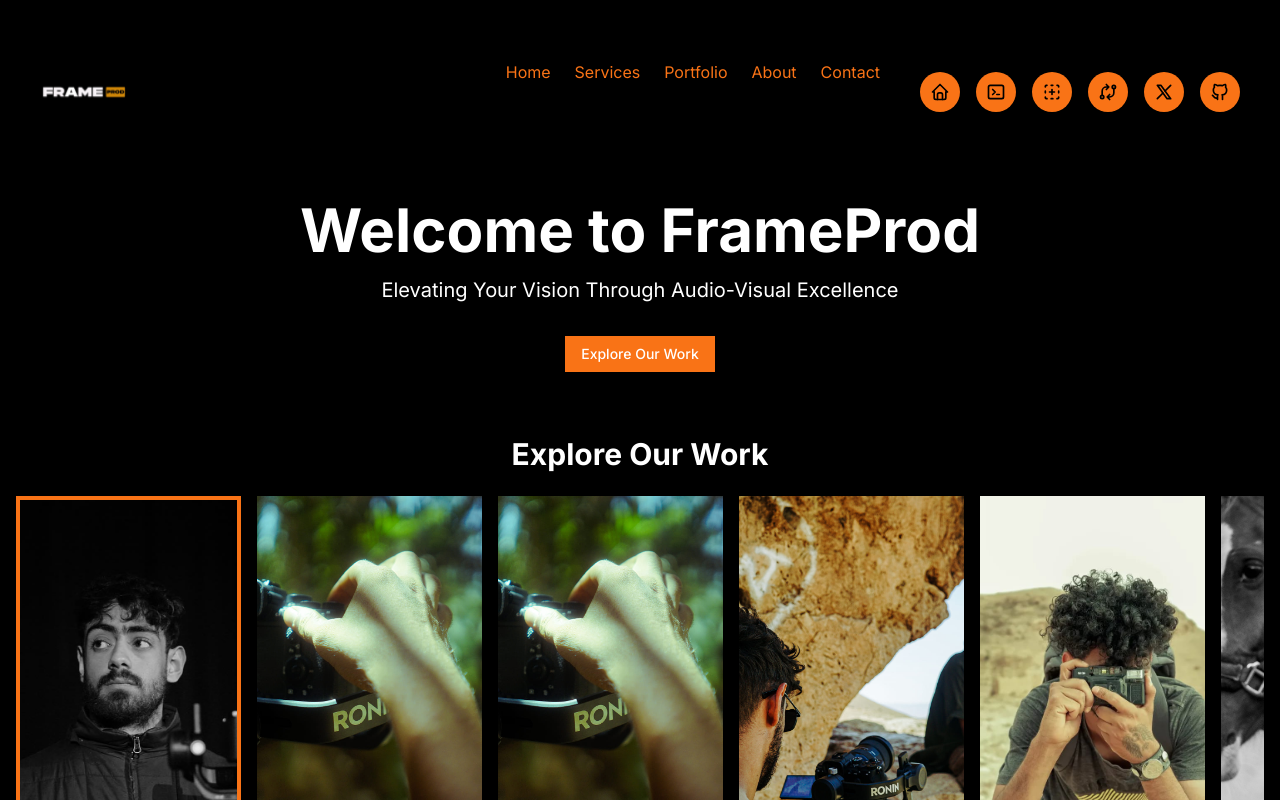
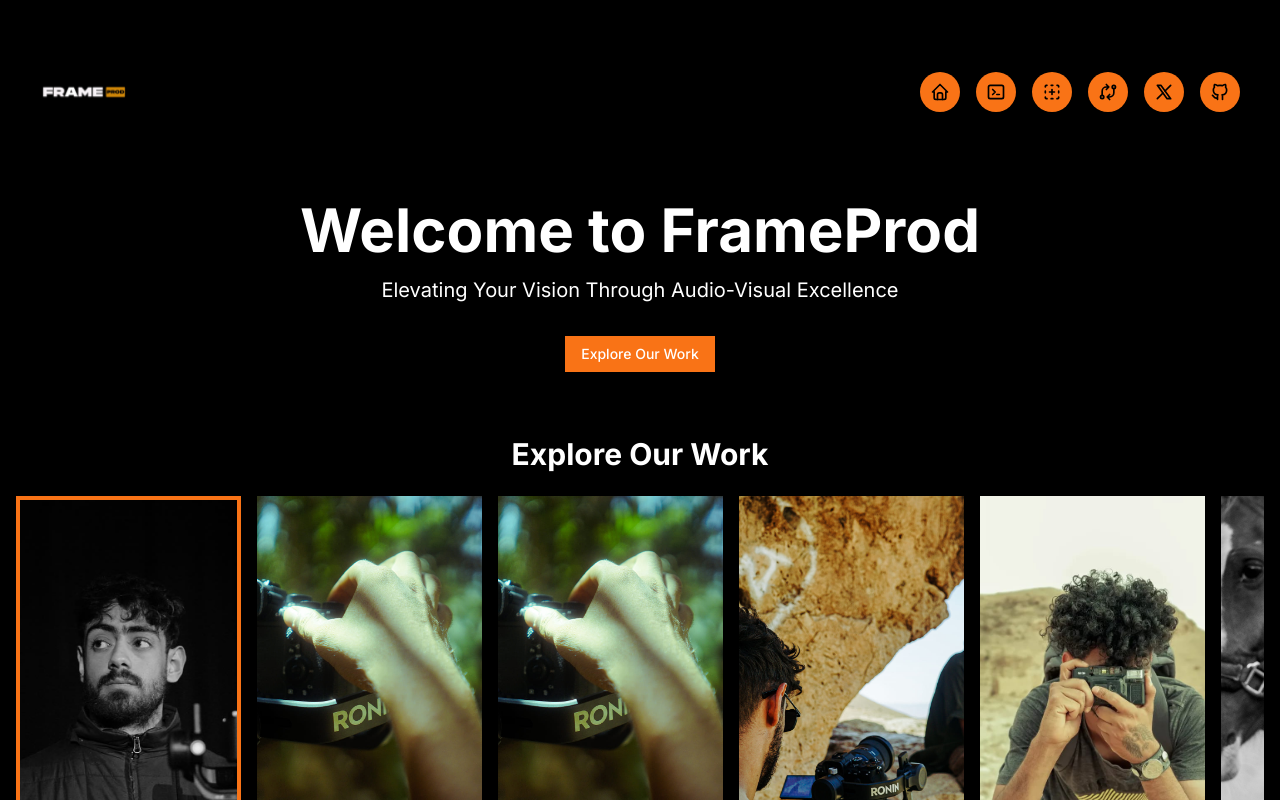
Before and after one commit to AlouiLouai/frame-prod, a Next.js app: page / in a window 1280 px wide. Shown: the top 800 px of the page. Built offline with nearby package versions, Linux system fonts and the light colour scheme.

Commit message:
fixing navbar

```diff
--- a/src/components/Navbar.tsx
+++ b/src/components/Navbar.tsx
@@ -1,5 +1,4 @@
 import Image from "next/image";
-import Link from "next/link";
 import { FloatingDock } from "./ui/floating-dock";
 import {
   IconBrandGithub,
@@ -70,16 +69,6 @@ const Navbar = () => {
         />
       </div>
       <ul className="flex space-x-6">
-        {["Home", "Services", "Portfolio", "About", "Contact"].map((item) => (
-          <li key={item}>
-            <Link
-              href={`#${item.toLowerCase()}`}
-              className="text-orange-500 hover:text-orange-300 transition-colors"
-            >
-              {item}
-            </Link>
-          </li>
-        ))}
         <FloatingDock items={links} />
       </ul>
     </nav>
```
